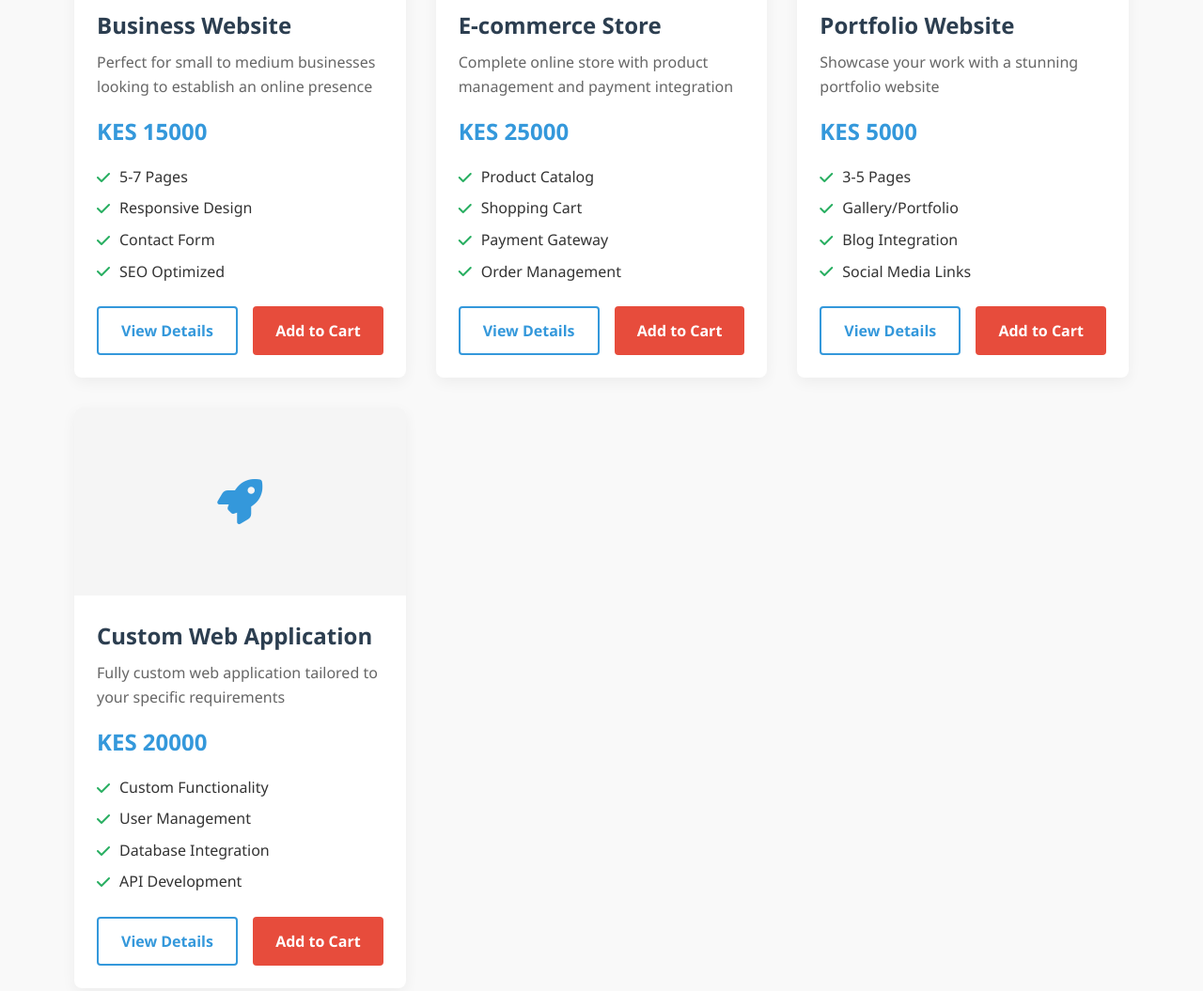
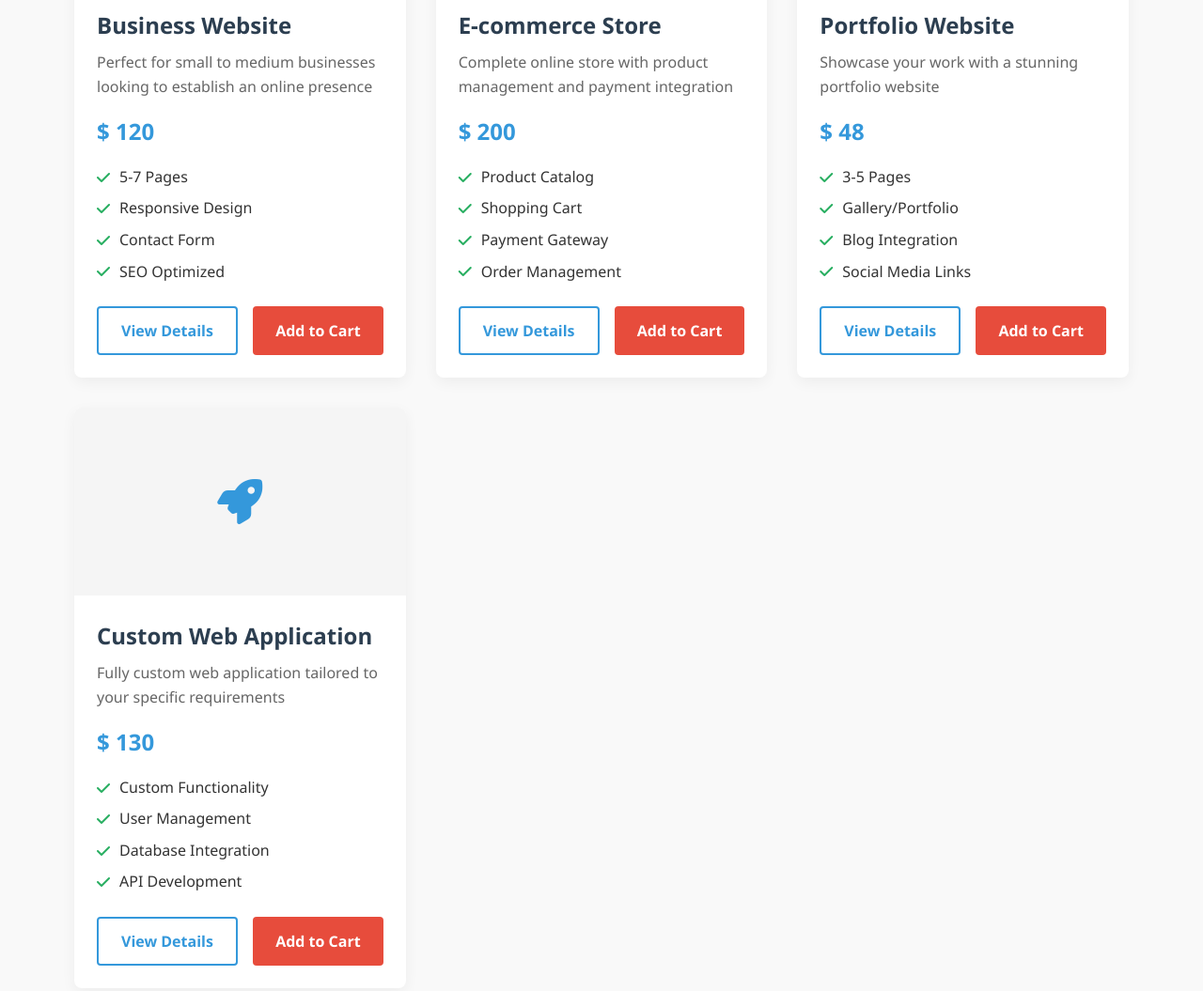
Before and after one commit to benywoka609976/CUSTOMSITES, a plain HTML site: page index.html in a window 1280 px wide. Shown: the part 960-2015 px from the top of the page at 94% size. Drawn offline with Linux system fonts and the light colour scheme.

Commit message:
Update index.html

```diff
--- a/index.html
+++ b/index.html
@@ -724,7 +724,7 @@
                     <div class="product-info">
                         <h3>Business Website</h3>
                         <p>Perfect for small to medium businesses looking to establish an online presence</p>
-                        <div class="product-price">KES 15000</div>
+                        <div class="product-price">$ 120</div>
                         <ul class="product-features">
                             <li><i class="fas fa-check"></i> 5-7 Pages</li>
                             <li><i class="fas fa-check"></i> Responsive Design</li>
@@ -746,7 +746,7 @@
                     <div class="product-info">
                         <h3>E-commerce Store</h3>
                         <p>Complete online store with product management and payment integration</p>
-                        <div class="product-price">KES 25000</div>
+                        <div class="product-price">$ 200</div>
                         <ul class="product-features">
                             <li><i class="fas fa-check"></i> Product Catalog</li>
                             <li><i class="fas fa-check"></i> Shopping Cart</li>
@@ -768,7 +768,7 @@
                     <div class="product-info">
                         <h3>Portfolio Website</h3>
                         <p>Showcase your work with a stunning portfolio website</p>
-                        <div class="product-price">KES 5000</div>
+                        <div class="product-price">$ 48</div>
                         <ul class="product-features">
                             <li><i class="fas fa-check"></i> 3-5 Pages</li>
                             <li><i class="fas fa-check"></i> Gallery/Portfolio</li>
@@ -790,7 +790,7 @@
                     <div class="product-info">
                         <h3>Custom Web Application</h3>
                         <p>Fully custom web application tailored to your specific requirements</p>
-                        <div class="product-price">KES 20000</div>
+                        <div class="product-price">$ 130</div>
                         <ul class="product-features">
                             <li><i class="fas fa-check"></i> Custom Functionality</li>
                             <li><i class="fas fa-check"></i> User Management</li>
@@ -1049,7 +1049,7 @@
                         </div>
                         <div class="contact-details">
                             <h4>WhatsApp</h4>
-                            <p>+1 (555) 123-4567</p>
+                            <p>+254714520249</p>
                             <a href="https://wa.me/+254714520249" class="btn btn-outline" style="margin-top: 10px;">Message on WhatsApp</a>
                         </div>
                     </div>
@@ -1415,4 +1415,5 @@
         updateCartDisplay();
     </script>
 </body>
+
 </html>
```
